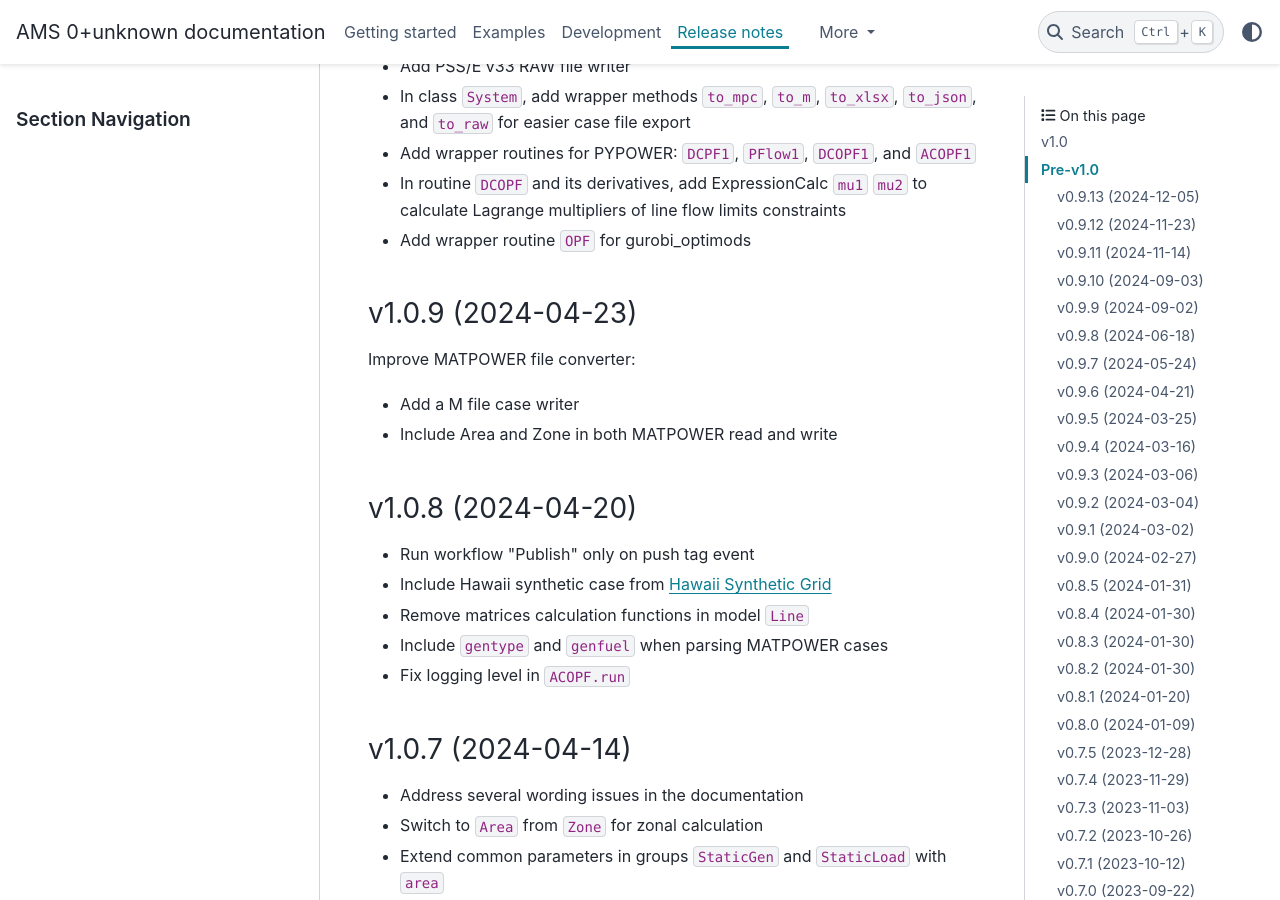
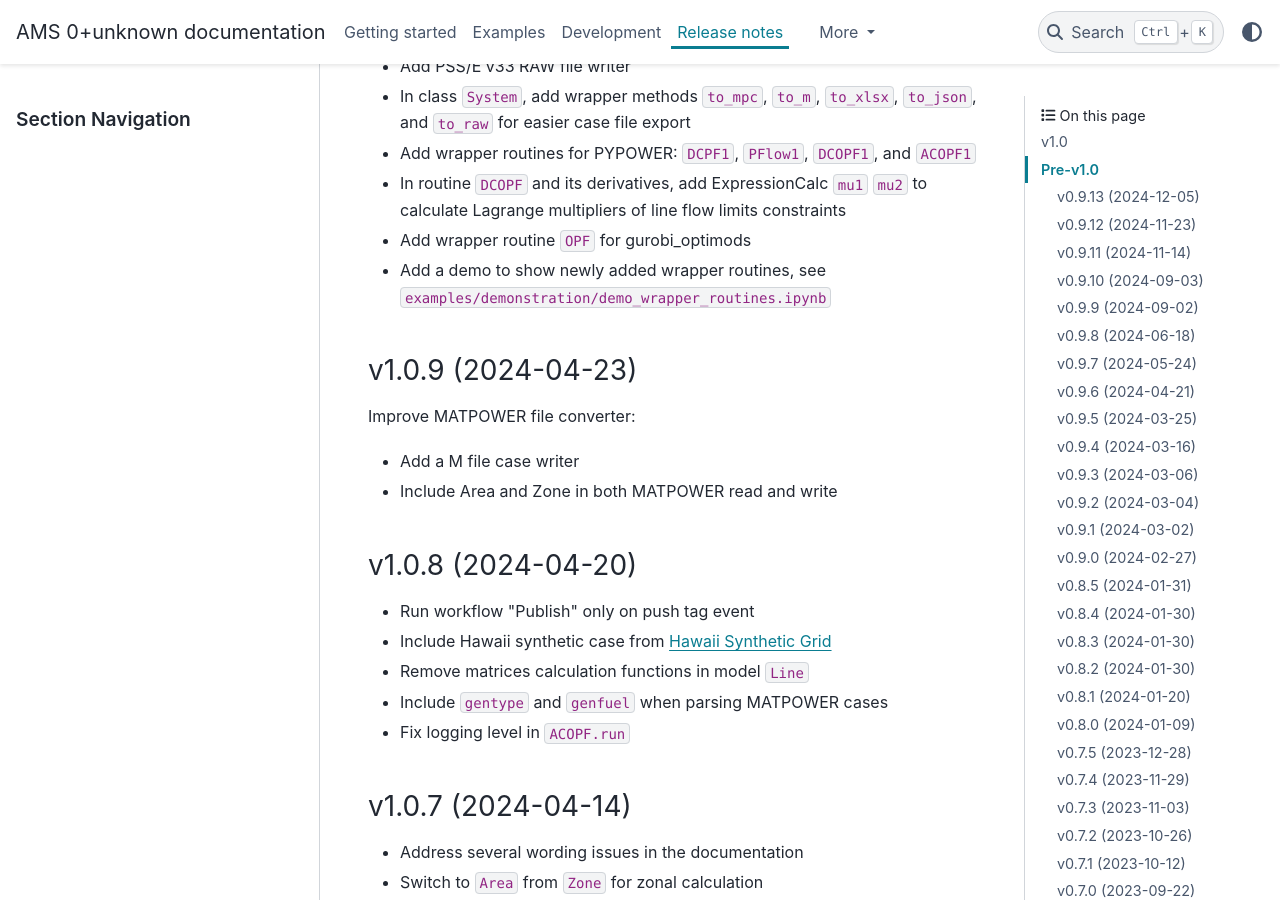
Before and after one commit to CURENT/ams, a Sphinx documentation site: the page built from docs/source/release-notes.rst, in a window 1280 px wide and 900 px high, scrolled down 505 px. Built offline with Sphinx 7.4.7 and the PyData theme 0.15.4, drawn with Linux system fonts in a browser that asks for light colours; pages that are not in the unit, such as notebooks, are missing from menus.

Commit message:
Add a demo to show wrapper routines

```diff
--- a/docs/source/release-notes.rst
+++ b/docs/source/release-notes.rst
@@ -23,6 +23,8 @@ v1.0.10 (2024-xx-xx)
 - In routine ``DCOPF`` and its derivatives, add ExpressionCalc ``mu1`` ``mu2`` to
   calculate Lagrange multipliers of line flow limits constraints
 - Add wrapper routine ``OPF`` for gurobi_optimods
+- Add a demo to show newly added wrapper routines, see
+  ``examples/demonstration/demo_wrapper_routines.ipynb``
 
 v1.0.9 (2024-04-23)
 --------------------
```
Also changed, not shown: 1 other file.
